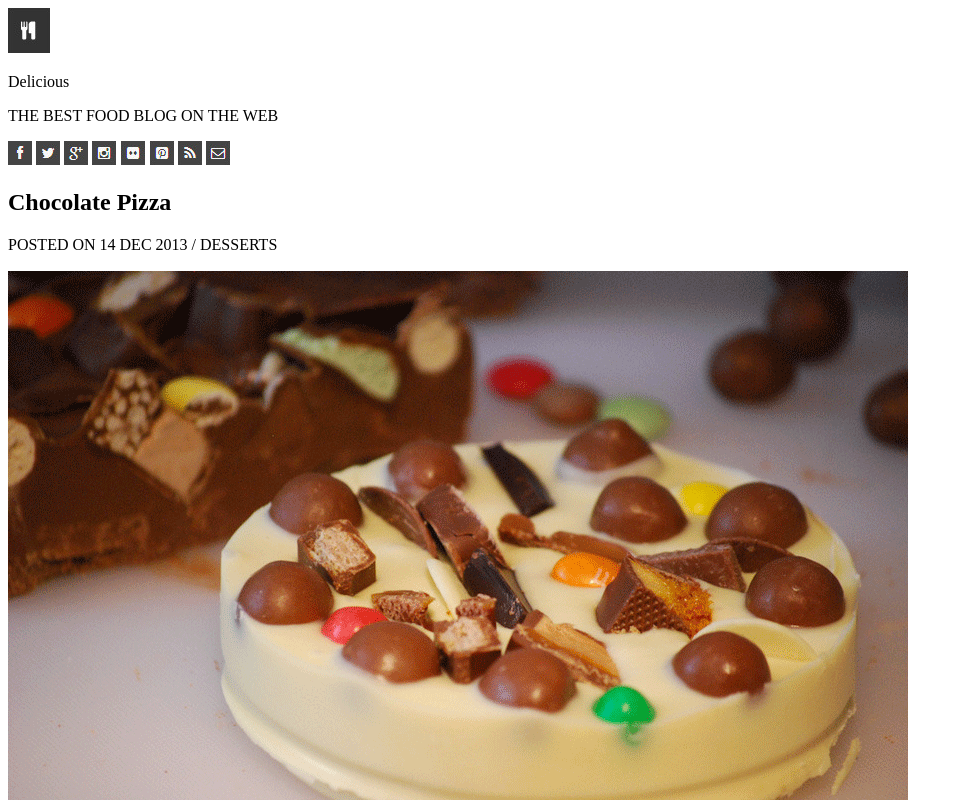
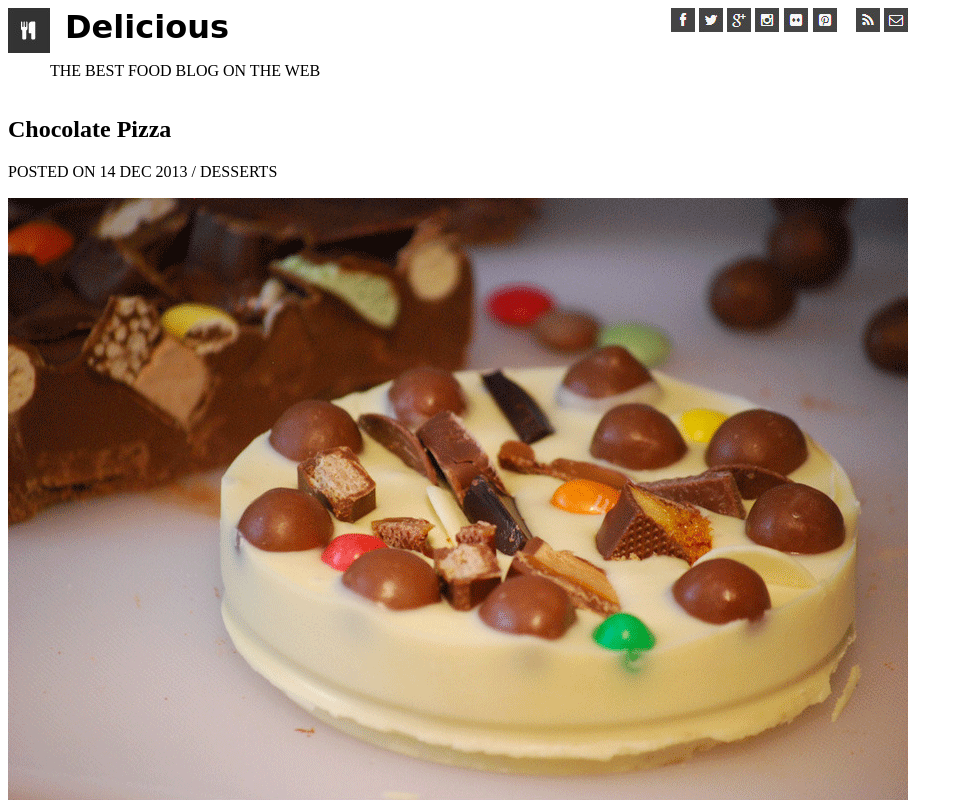
Before and after one commit to 0xQuasark/chocolate-pizza, a plain HTML site: page index.html in a window 1280 px wide. Shown: the top 800 px of the page, without its empty margins (0-963 px from the left). Drawn offline with Linux system fonts and the light colour scheme.

Commit message:
getting there

```diff
--- a/index.html
+++ b/index.html
@@ -3,32 +3,39 @@
 <head>
   <meta charset="UTF-8">
   <meta name="viewport" content="width=device-width, initial-scale=1.0">
-  <title>Document</title>
+  <title>Lab 10a</title>
+  <link rel="stylesheet" href="style.css">
 </head>
+
 <body>
   <header>
-    <div class="left">
-      <img src="img/logo.png" class="logo">
+    <section id="top-left">
+      <div id="header-left">
+        <img src="img/logo.png">
       </div>
 
-    <div class="delicious1">
-        <p class="delicious2">Delicious</p>
-        <p class="foodblog">THE BEST FOOD BLOG ON THE WEB
-        </p>
+      <div id="header-middle">
+          <span id="delicious-text">Delicious</span>
+          <p>THE BEST FOOD BLOG ON THE WEB</p>
       </div>
 
-    <div class="right">
+    </section>
+
+    <section id="top-right">
+      <div id="header-right">
           <img src="img/fb-icon.png">
           <img src="img/twit-icon.png">
           <img src="img/gp-icon.png">
           <img src="img/insta-icon.png">
           <img src="img/flic-icon.png">
           <img src="img/pint-icon.png">
-        <img id="rss-img" src="./img/rss-icon.png">
-        <img src="./img/mail-icon.png">
+          <img id="rss-img" src="img/rss-icon.png">
+          <img src="img/mail-icon.png">
       </div>
+    </section>
 
   </header>
+
   <main>
     <h2>Chocolate Pizza</h2>
     <p>POSTED ON 14 DEC 2013 / DESSERTS</p>
@@ -37,7 +44,7 @@
     <p>Lorem, ipsum dolor sit amet consectetur adipisicing elit. Rerum dolores architecto corrupti dolor exercitationem beatae odit blanditiis, earum quasi voluptatem hic est enim! Earum doloribus asperiores deleniti aspernatur, saepe natus!</p>
     <p>Lorem ipsum dolor sit amet consectetur adipisicing elit. Atque fugit corporis perferendis quam magnam? Voluptate veritatis debitis autem ex. Quibusdam cupiditate dolorum temporibus incidunt aliquam aut, ducimus enim labore sit.</p>
     <p>Lorem ipsum dolor sit amet, consectetur adipisicing elit. Officiis iure laboriosam numquam voluptate reiciendis voluptates ab expedita quia magni quibusdam harum, libero fugiat ducimus provident sequi? Error facere voluptate ipsam.</p>
-      <img src="img/list-bg.png" alt="list-bg">
+    <img src="img/list-bg.png" id="list-bg" alt="list-bg">
     <ul>
       <section class="list-stuff" id="left-side">
         <li>1 1/2 cups milk</li>
--- a/style.css
+++ b/style.css
@@ -1,4 +1,38 @@
 #rss-img {
-  padding-left: 50px;
+  padding-left: 15px;
   /* margin-left: 50px; */
+  /* background-color: blue; */
 }
+body {
+  max-width: 900px;
+}
+
+header {
+  display: flex;
+  justify-content: space-between;
+}
+
+#top-left {
+  display: flex;
+    justify-content: left;
+}
+
+#top-right {
+  justify-content: right;
+}
+
+#list-bg {
+  position: fixed;
+  border: thin solid red;
+}
+
+
+#delicious-text {
+  font-family: 'Cedarville Cursive', cursive;
+  font-size: xx-large;
+  font-weight: bold;
+  flex: 1;
+  padding-bottom: 0;
+  margin: 0;
+  padding-left: 15px;
+}
```
Lines whose indentation alone changed are shown as unchanged.
